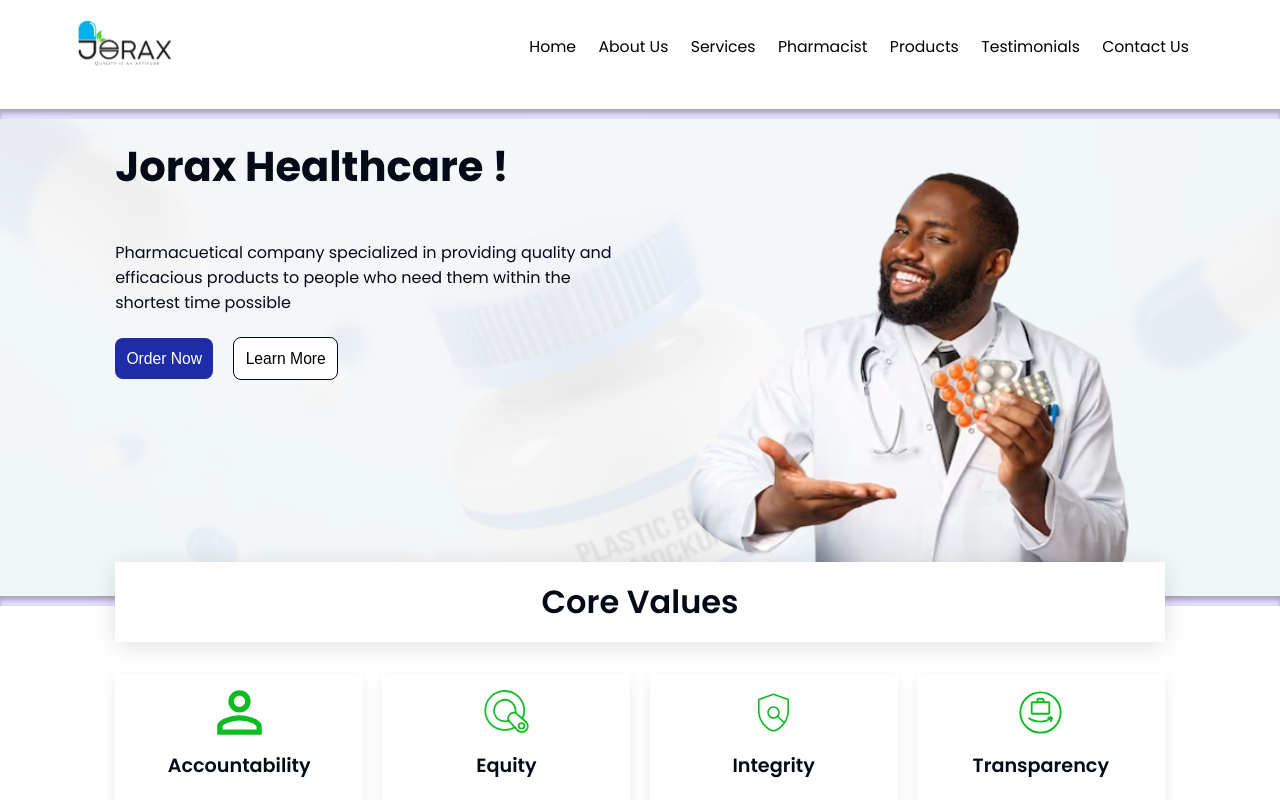
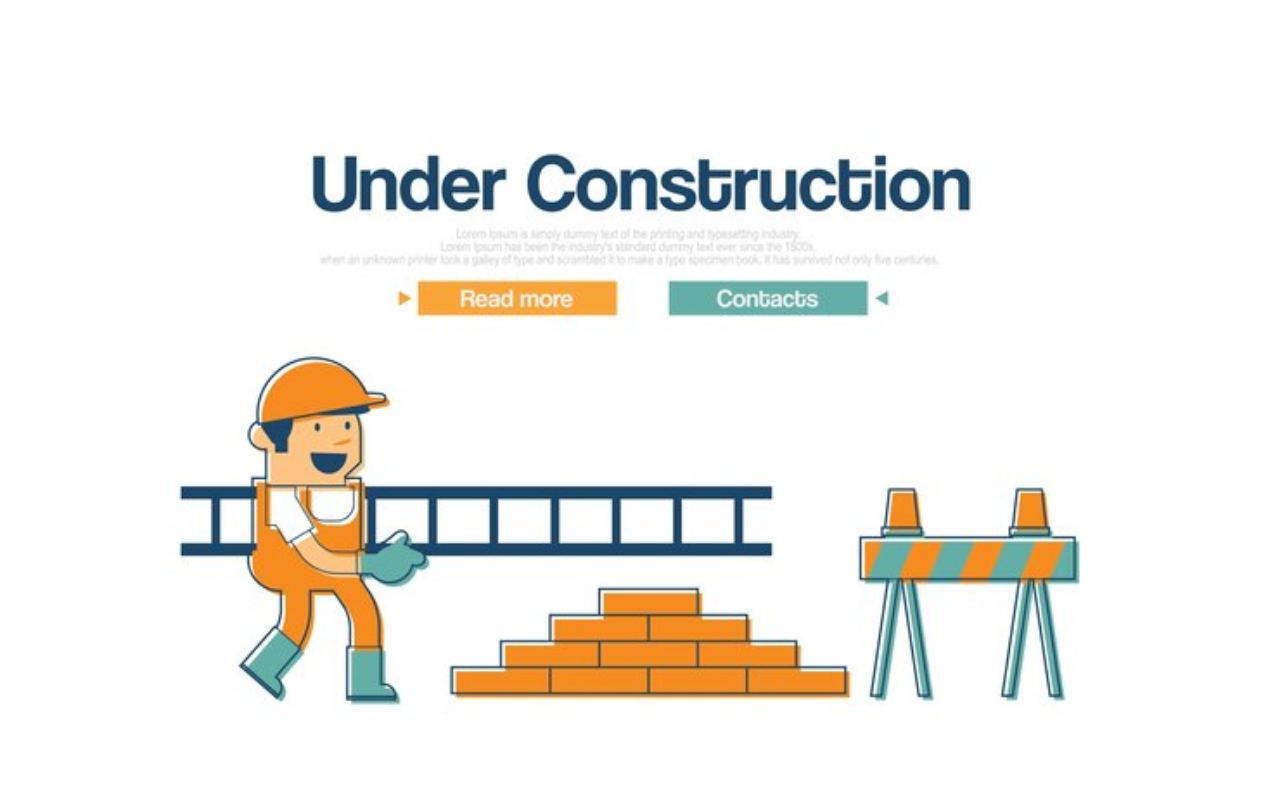
Before and after one commit to SoloBaChi/joraxplc, a React (Create React App) app in the folder joraxplc-app/: page / in a window 1280 px wide. Shown: the top 800 px of the page. Built offline with nearby package versions, Linux system fonts and the light colour scheme; a web font is replaced by a local one.

Commit message:
under construction added

```diff
--- a/joraxplc-app/package.json
+++ b/joraxplc-app/package.json
@@ -25,12 +25,6 @@
     "test": "react-scripts test",
     "eject": "react-scripts eject"
   },
-  "eslintConfig": {
-    "extends": [
-      "react-app",
-      "react-app/jest"
-    ]
-  },
   "browserslist": {
     "production": [
       ">0.2%",
--- a/joraxplc-app/src/App.jsx
+++ b/joraxplc-app/src/App.jsx
@@ -1,11 +1,13 @@
 // import logo from './logo.svg';
 // import './App.css';
 import Main from "./components/Main";
+import UnderConstruction from "./components/UnderConstruction";
 
 function App() {
   return (
     <div className="any-class">
-      <Main />
+      {/* <Main /> */}
+      <UnderConstruction />
     </div>
   );
 }
--- /dev/null
+++ b/joraxplc-app/src/components/UnderConstruction.jsx
@@ -0,0 +1,11 @@
+import React from "react";
+
+function UnderConstruction(props) {
+  return (
+    <div>
+      <img src={`/assets/Under-construction.jpg`} alt="under construction" />
+    </div>
+  );
+}
+
+export default UnderConstruction;
--- a/joraxplc-app/src/styles/Home.css
+++ b/joraxplc-app/src/styles/Home.css
@@ -16,3 +16,11 @@
 .banner-section .flex-btn > *:last-child a {
   color: #000;
 }
+
+/* UNDER CONSTRUCTION  */
+.bg-overlay {
+  position: absolute;
+  height: 100%;
+  width: 100%;
+  border: 1px solid red;
+}
```
Also changed, not shown: joraxplc-app/public/assets/under-construction.jpg (added).
